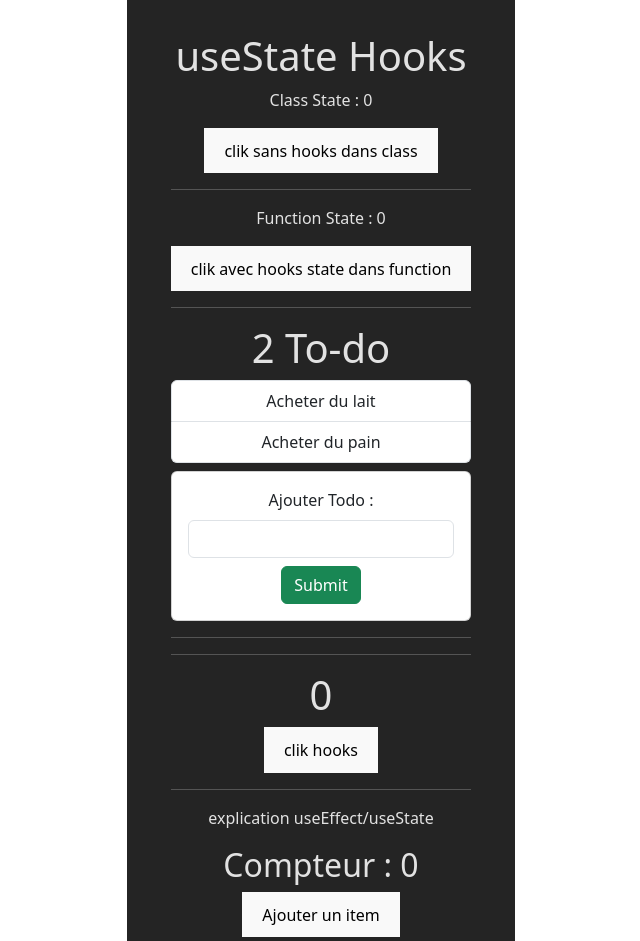
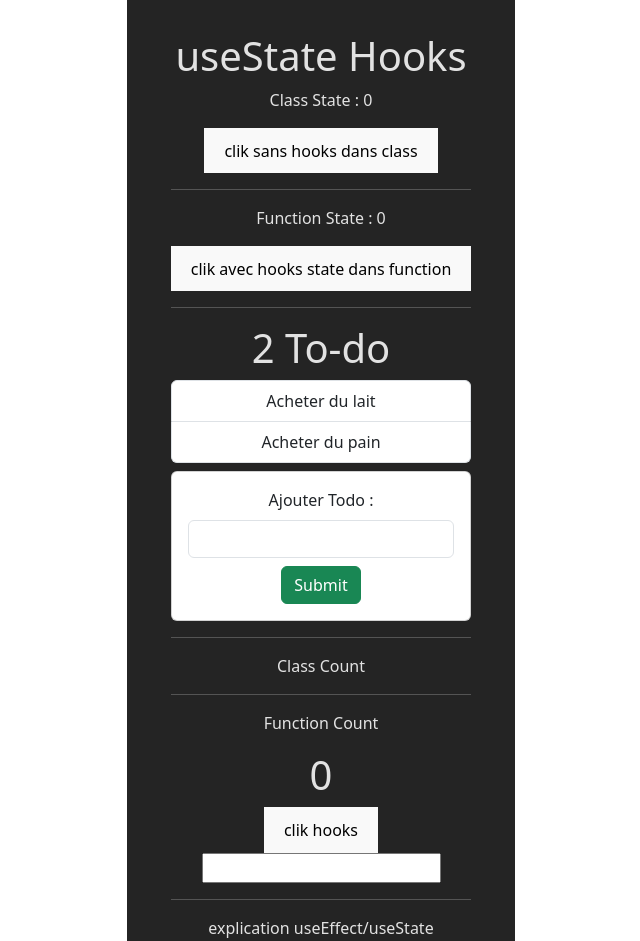
Before and after one commit to Julen37/coursREACThooks, a React (Vite) app in the folder hooksapp/: page / in a window 1280 px wide. Shown: the top 941 px of the page, without its empty margins (319-959 px from the left). Built offline with nearby package versions, Linux system fonts and the light colour scheme.

Commit message:
sans et avec hooks / useEffect avec condition

```diff
--- a/hooksapp/src/App.jsx
+++ b/hooksapp/src/App.jsx
@@ -17,8 +17,10 @@ function App() {
         <hr />
         <Todo/>
         <hr />
+        <p>Class Count</p>
         {/* <ClassCount/> */}
         <hr />
+        <p>Function Count</p>
         <FunctionCount/>
         <hr />
         <TestUseEffect/>
--- a/hooksapp/src/components/ClassCount.jsx
+++ b/hooksapp/src/components/ClassCount.jsx
@@ -8,14 +8,19 @@ class ClassCount extends Component {
     }
 
     componentDidUpdate(prevProps, prevState) { // va s'activer seulement si il y a un changement / update
+      // console.log('Je suis un CDU')
+      if(this.state.count !== prevState.count) { // sert a ce que ca ne se repete pas des qu'on ajoute une lettre dans l'input alors qu'on incremente pas le count
+        console.log('mise a jour du titre')
         document.title = `Vous avez cliqué ${this.state.count} fois`
+      }
     }
 
     constructor(props) {
         super(props)
 
         this.state = {
-            count: 0
+            count: 0,
+            name: ''
         }
     }
 
@@ -24,6 +29,11 @@ class ClassCount extends Component {
       <div>
         <h1>{this.state.count}</h1>
         <button onClick={() => this.setState({count : this.state.count + 1})}>clik</button>
+        <br />
+        <input type="text" value={this.state.name} onChange={e => {this.setState({
+          name: e.target.value
+        })}}
+        />
       </div>
     )
   }
--- a/hooksapp/src/components/FunctionCount.jsx
+++ b/hooksapp/src/components/FunctionCount.jsx
@@ -3,21 +3,32 @@ import React, { useState, useEffect } from 'react'
 function FunctionCount() {
 
     const [count, setCount] = useState(0)
+    const [name, setName] = useState('')
 
-    useEffect(() => {
-        setTimeout(() => {
-            document.title = `Vous avez cliqué ${count} fois`
-        }, 5000)
-    })
+    // useEffect(() => {
+    //     setTimeout(() => {
+    //         document.title = `Vous avez cliqué ${count} fois`
+    //     }, 5000)
+    // })
     // est utilisé au lieu des deux dans classcount.jsx (componentDidMount et componentDidUpdate aka au montage et a la mise a jour),
     // ici le useeffect va le monter et le mettre a jour tout seul
     // le set time out sert juste a voir la difference quand on l'update de 5s,
     // on decale de 5s le useeffect -> le montage se fait et ensuite la mise a jour 5s apres
 
+    useEffect(() => {
+        console.log('mise a jour du titre via useEffect');
+        document.title = `Vous avez cliqué ${count} fois`
+      }, [count]
+    )
+    // le tableau count a la fin permet d'optimiser pour preciser que ca se met a jour que pour le count et pas pour le name/input
+    // si le count est pas modifié ca fait pas la mise a jour
+
   return (
     <div>
       <h1>{count}</h1>
       <button onClick={() => setCount(prevCounter => prevCounter + 1)}>clik hooks</button>
+      <br />
+      <input type="text" value={name} onChange={e => setName(e.target.value)}/>
     </div>
   )
 }
```
